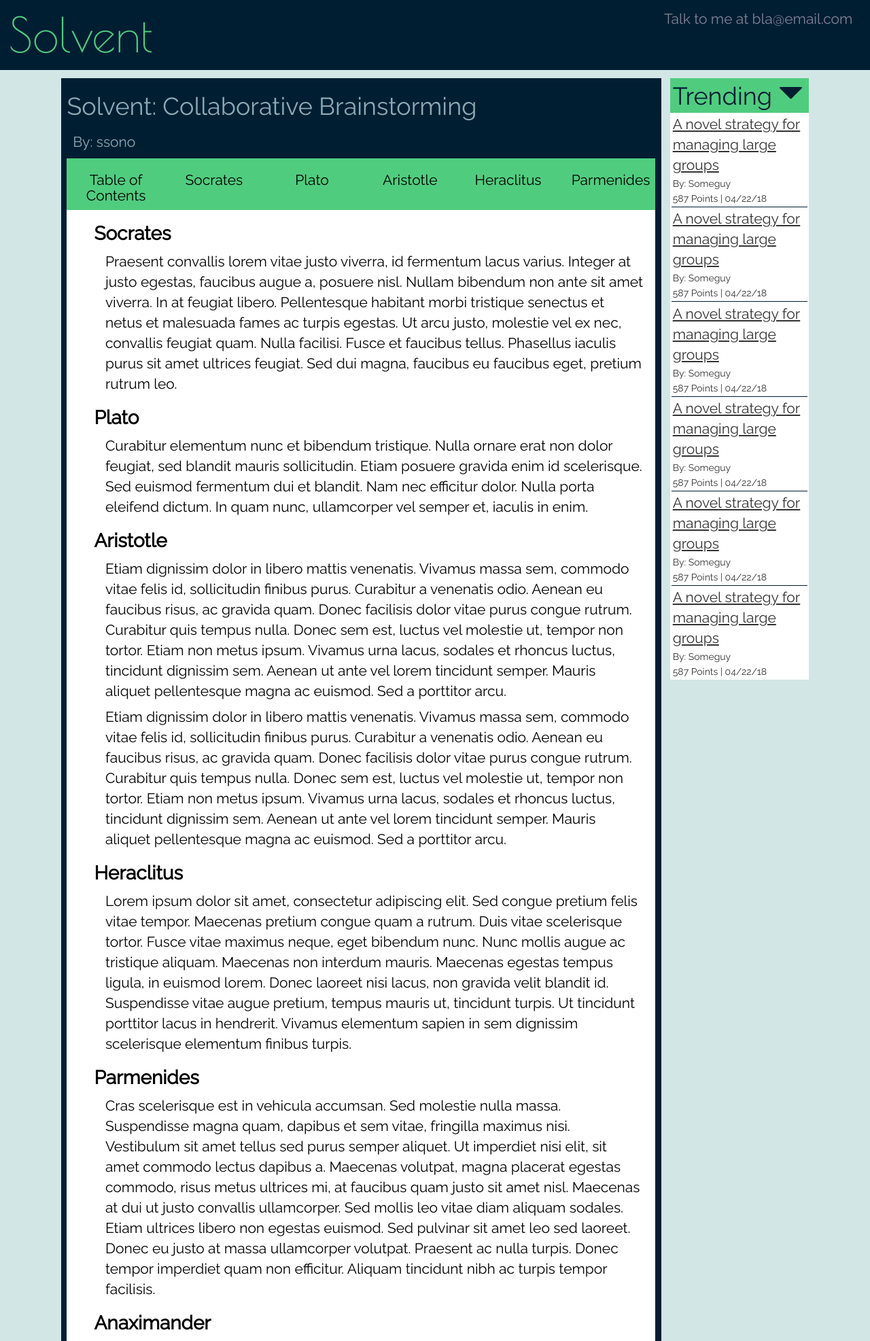
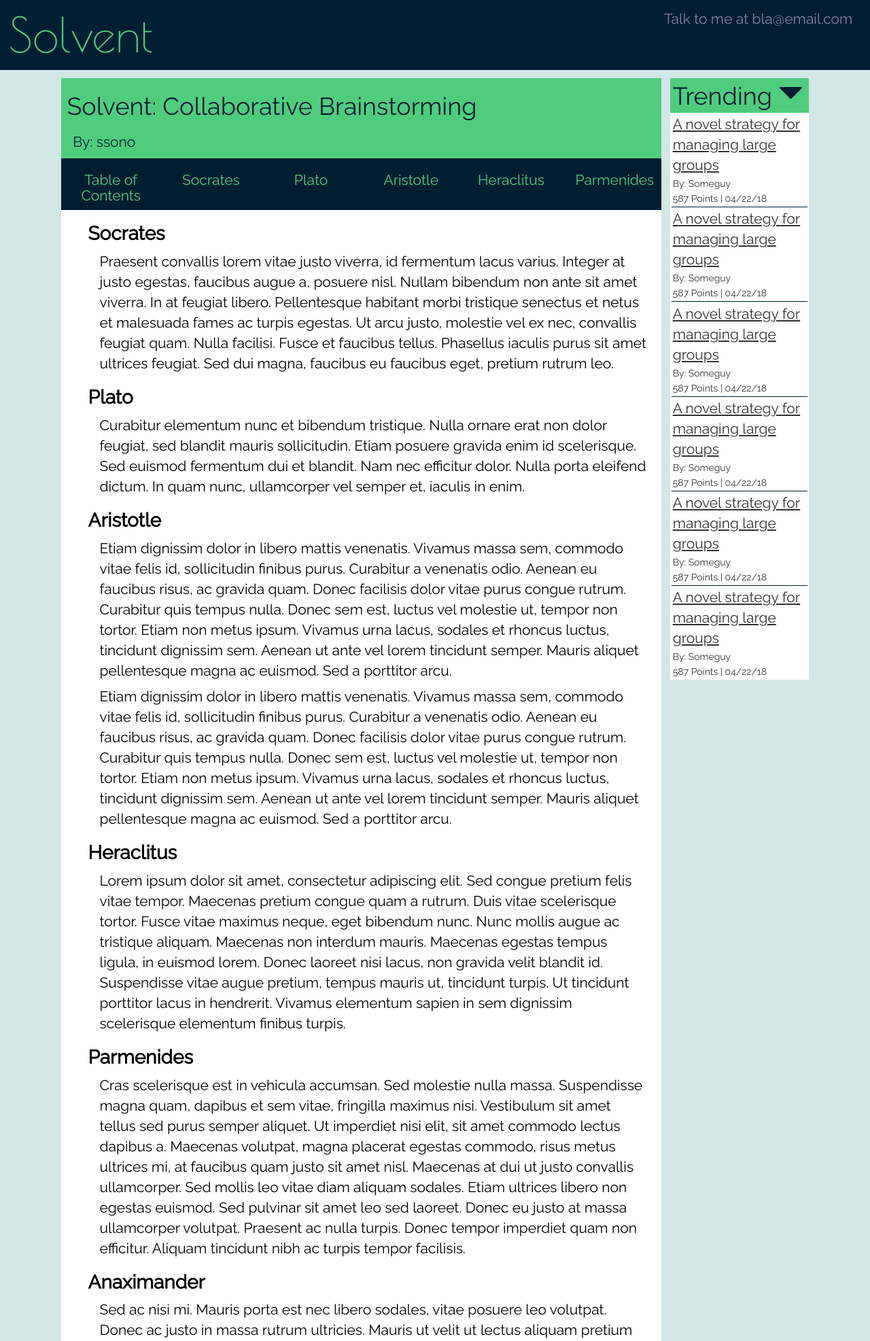
Before and after one commit to ssono/experisol, a Django app: page /solution/ in a window 1280 px wide. Shown: the top 1973 px of the page at 68% size. Run offline with Django 3.2, Linux system fonts and the light colour scheme; data comes from the database, SQL or seed files in the repository; some libraries are stand-ins or nearby versions.

Commit message:
frame sides trimmed

```diff
--- a/static/css/solve.css
+++ b/static/css/solve.css
@@ -44,8 +44,8 @@ hr{
 #frame{
   margin: 1% 1% 0% 7%;
   padding: 1% 0% 1% 0%;
-  color: rgb(140,170,180);
-  background-color: rgb(0,30,50);
+  color: rgb(0,30,50);
+  background-color: rgb(80,204,127);
   display: inline-block;
   width: 69%;
 }
@@ -60,13 +60,12 @@ hr{
 }
 
 .post-content {
-  margin: 0% 1% 2% 1%;
+  margin: 0% 0% 2% 0%;
   background-color: white;
-  border-radius: 10px;
 }
 
 .module-bar {
-  background-color: rgb(80, 204, 127);
+  background-color: rgb(0, 30, 50);
   color: black;
   border-top-left-radius: 10px;
   border-top-right-radius: 10px;
@@ -81,11 +80,12 @@ hr{
 
 .module-li {
   float: left;
+  color: rgb(80,204,127);
   /* border-style: solid;
   border-width: 0px 2px 0px 0px;
   border-color: white; */
   width: calc(100%/6);
-  background-color: rgb(80, 204, 127);
+  background-color: rgb(0,30,50);
 }
 
 .module-titles {
@@ -94,6 +94,7 @@ hr{
     font-size: 150%;
     padding: 0em 1em;
     text-decoration: none;
+    color: rgb(80,204,127);
 }
 
 .sections {
```
